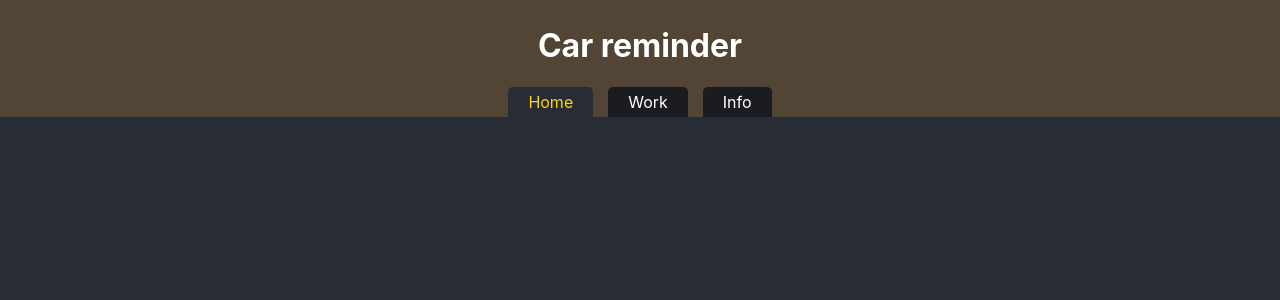
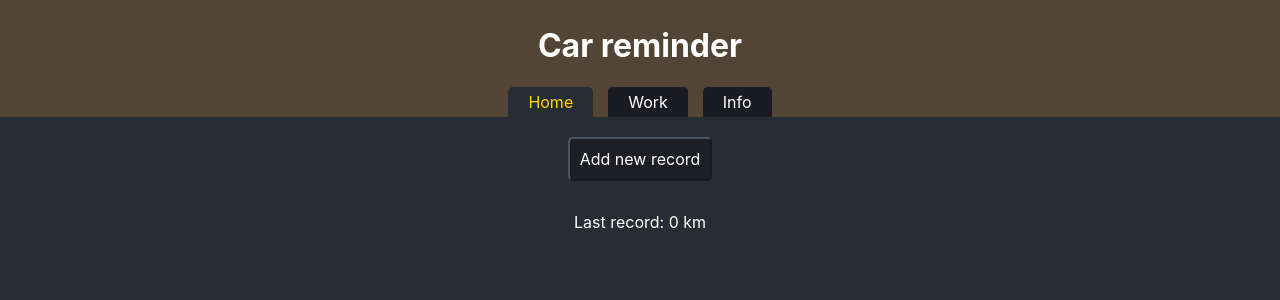
Before and after one commit to PavelPleshkov/car-reminder, a React (Create React App) app: page /car-reminder/home in a window 1280 px wide. Shown: the top 300 px of the page. Built offline with nearby package versions, Linux system fonts and the light colour scheme.

Commit message:
feat: rename StartPage to HomePage, add starting page

```diff
--- a/src/App.jsx
+++ b/src/App.jsx
@@ -2,7 +2,7 @@
 import './App.scss';
 import Header from './Components/pageComponents/Header';
 import Info from './Components/pages/Info';
-import StartPage from './Components/pages/StartPage';
+import HomePage from './Components/pages/HomePage';
 import WorkPage from './Components/pages/WorkPage';
 
 import {useState} from 'react';
@@ -56,7 +56,8 @@ function App() {
         <Header />
         <main className='main'>
           <Routes>
-            <Route path='/car-reminder' element={<StartPage odometer={odometer} lastDate={odometer ? odometerHistory[odometerHistory.length - 1].date : ''} />} />
+            <Route path='/car-reminder' element={<div>Welcome to the Car Reminder App<p>Use tabs above to get experience</p></div>} />
+            <Route path='/car-reminder/home' element={<HomePage odometer={odometer} lastDate={odometer ? odometerHistory[odometerHistory.length - 1].date : ''} />} />
             <Route path='/car-reminder/work' element={<WorkPage odometer={odometer} odometerHistory={odometerHistory} onSubmit={handleOdometerSubmit}/>} />
             <Route path='/car-reminder/info' element={<Info odometer={odometer} lastWork={work}/>} />
           </Routes>
--- a/src/Components/pageComponents/Header.jsx
+++ b/src/Components/pageComponents/Header.jsx
@@ -7,7 +7,7 @@ function Header() {
     <header className={s.header}>
         <h1>Car reminder</h1>
         <nav className={s.nav}>
-          <NavLink to='/car-reminder/' className={({isActive})=> isActive ? s.link + ' ' + s.active : s.link}>Home</NavLink>
+          <NavLink to='/car-reminder/home' className={({isActive})=> isActive ? s.link + ' ' + s.active : s.link}>Home</NavLink>
           <NavLink to='/car-reminder/work' className={({isActive})=> isActive ? s.link + ' ' + s.active : s.link}>Work</NavLink>
           <NavLink to='/car-reminder/info' className={({isActive})=> isActive ? s.link + ' ' + s.active : s.link}>Info</NavLink>
         </nav>
--- a/src/Components/pages/StartPage.jsx
+++ b/src/Components/pages/HomePage.jsx
@@ -1,15 +1,15 @@
 // import startButtonIcon from '../../images/wheel-icon3.png';
-import s from './StartPage.module.scss'
+import s from './HomePage.module.scss'
 
 import NavButton from '../pageComponents/NavButton';
 
 // import { NavLink } from 'react-router-dom';
 
 
-function StartPage({odometer, lastDate}) {
+function HomePage({odometer, lastDate}) {
 
   return (
-    <div className={s.startPage}>
+    <div className={s.homePage}>
       {/* <div>
         Start Page
       </div> */}
@@ -33,4 +33,4 @@ function StartPage({odometer, lastDate}) {
 //   )
 // }
 
-export default StartPage;
+export default HomePage;
--- a/src/Components/pages/StartPage.module.scss
+++ b/src/Components/pages/HomePage.module.scss
@@ -1,4 +1,4 @@
-.startPage {
+.homePage {
   // display: flex;
   // flex-direction: column;
   // justify-content: center;
--- a/src/Components/pages/WorkPage.jsx
+++ b/src/Components/pages/WorkPage.jsx
@@ -15,7 +15,7 @@ function WorkPage({odometer, odometerHistory, onSubmit}) {
       </div> */}
       {/* <BackButton onClick={onClick}></BackButton> */}
       {/* <NavLink to='/' className={({isActive})=> isActive ? s.active : undefined}>Home</NavLink> */}
-      <NavButton className='backBtn' path='/car-reminder/' text='Back to Start' />
+      <NavButton className='backBtn' path='/car-reminder' text='Back to Start' />
       <div className="workPlace">
         {/* <Odometer onChange={saveOdometer}></Odometer> */}
         <Odometer className={s.odometer} odometer={odometer} onSubmit={onSubmit} />
```
